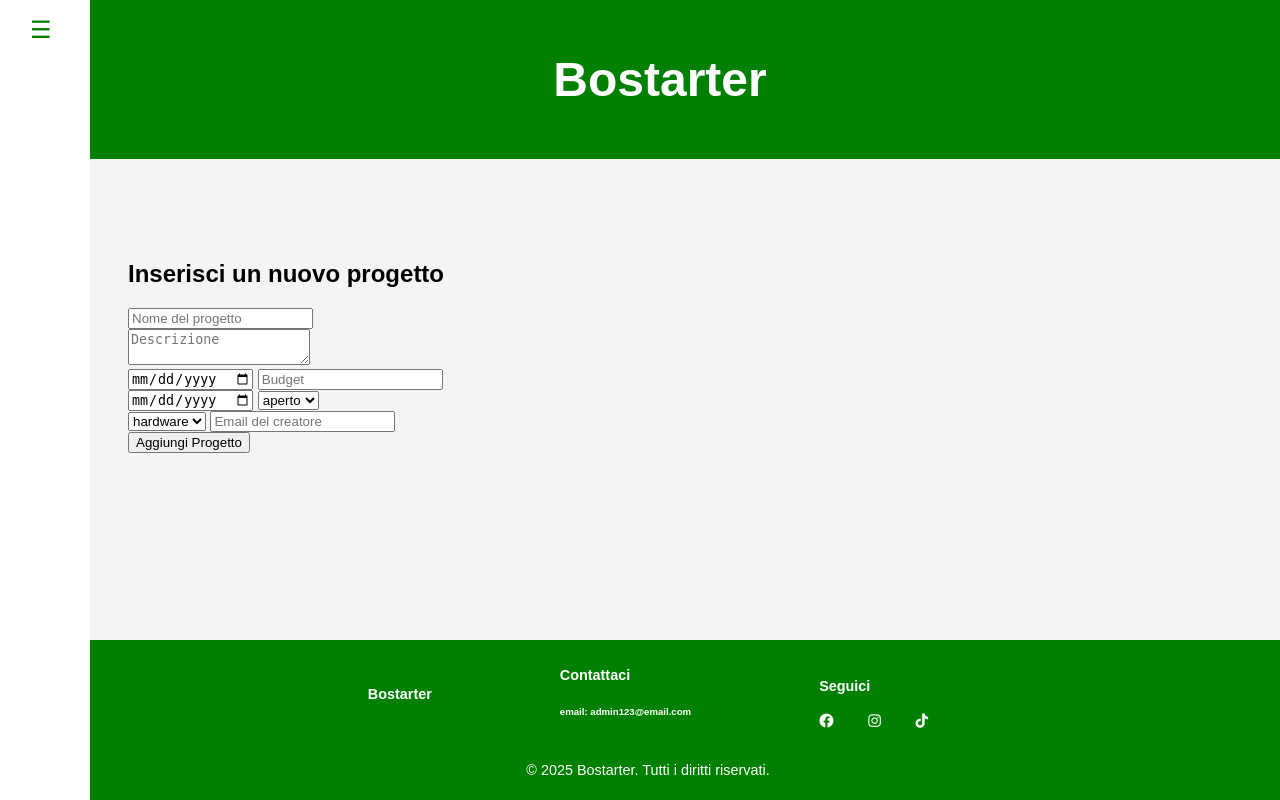
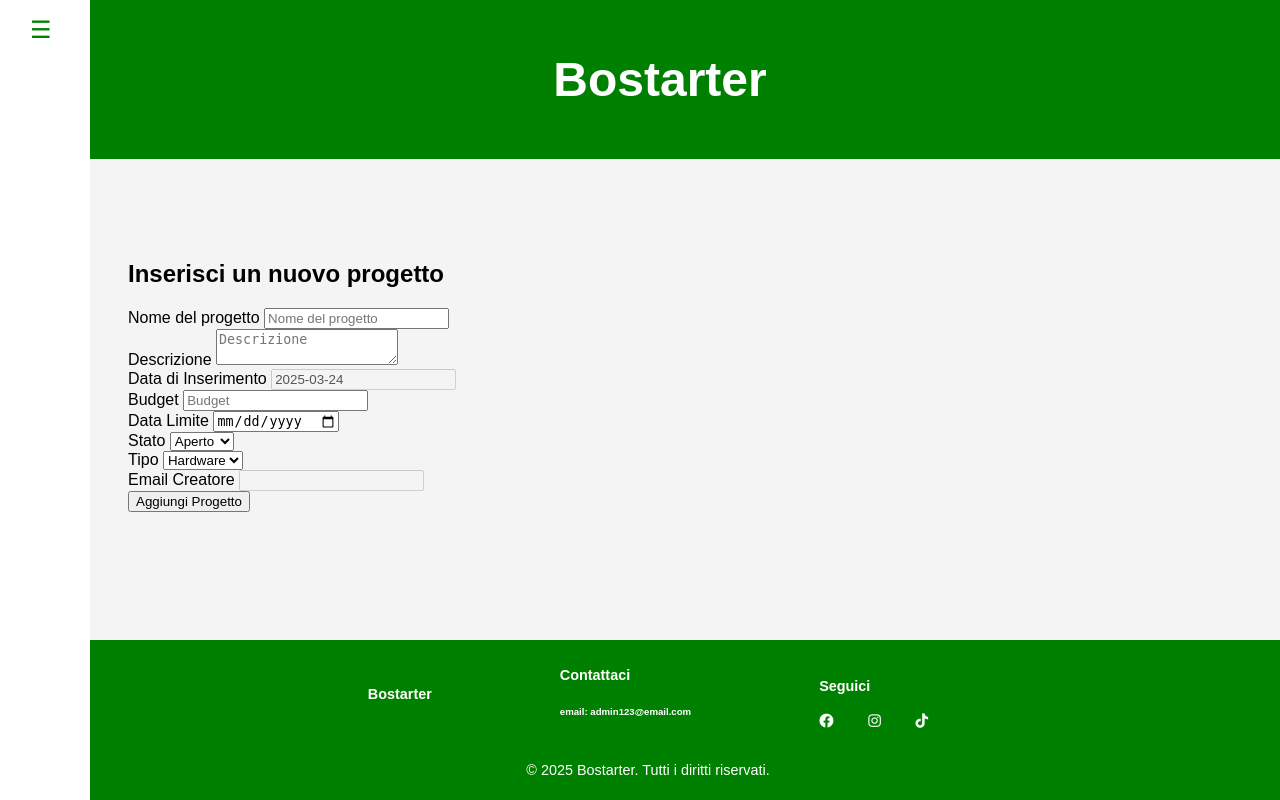
Before and after one commit to Matt3002/LabBasi, a PHP site: page /php/inserisci_Progetto.php in a window 1280 px wide. Run offline with PHP 8.4, Linux system fonts and the light colour scheme.

Commit message:
modifica inserisci progetto

```diff
--- a/php/inserisci_Progetto.php
+++ b/php/inserisci_Progetto.php
@@ -1,3 +1,46 @@
+<?php
+session_start();
+require 'config.php';
+
+$emailSession = $_SESSION['user_email'] ?? null;
+$dataInserimento = date('Y-m-d'); // Data odierna
+$esito = '';
+
+if ($_SERVER["REQUEST_METHOD"] == "POST" && $emailSession) {
+    $conn = new mysqli($host, $username, $password, $dbname);
+    if ($conn->connect_error) {
+        die("Connessione fallita: " . $conn->connect_error);
+    }
+
+    // Verifica se il nome del progetto esiste già
+    $stmt = $conn->prepare("SELECT 1 FROM Progetto WHERE nome = ?");
+    $stmt->bind_param("s", $_POST["nome"]);
+    $stmt->execute();
+    $stmt->store_result();
+
+    if ($stmt->num_rows > 0) {
+        $esito = "<p class='error'>Errore: Il nome del progetto è già in uso. Scegli un altro nome.</p>";
+    } else {
+        // Normalizza input
+        $_POST["stato"] = strtolower(trim($_POST["stato"]));
+        $_POST["tipo"] = strtolower(trim($_POST["tipo"]));
+
+        // Richiama la stored procedure
+        $stmt = $conn->prepare("CALL InserisciProgetto(?, ?, ?, ?, ?, ?, ?, ?)");
+        $stmt->bind_param("sssdssss", $_POST["nome"], $_POST["descrizione"], $dataInserimento, $_POST["budget"], $_POST["data_limite"], $_POST["stato"], $_POST["tipo"], $emailSession);
+
+        if ($stmt->execute()) {
+            $esito = "<p class='success'>Progetto inserito con successo!</p>";
+        } else {
+            $esito = "<p class='error'>Errore: " . $stmt->error . "</p>";
+        }
+    }
+
+    $stmt->close();
+    $conn->close();
+}
+?>
+
 <!DOCTYPE html>
 <html lang="it">
 <head>
@@ -7,6 +50,10 @@
     <link rel="stylesheet" href="../css/dashboard.css">
     <link rel="stylesheet" href="../css/options.css">
     <link href="https://cdnjs.cloudflare.com/ajax/libs/font-awesome/5.15.4/css/all.min.css" rel="stylesheet">
+    <style>
+        .success { color: green; }
+        .error { color: red; }
+    </style>
     <script>
         function toggleMenu() {
             let sidebar = document.getElementById("sidebar");
@@ -38,78 +85,63 @@
     </div>
 
     <div class="content">
-    <section>
+        <section>
             <h2>Inserisci un nuovo progetto</h2>
+            <?php echo $esito; ?>
             <form method="post">
+                <label for="nome">Nome del progetto</label>
                 <input type="text" name="nome" placeholder="Nome del progetto" required><br>
+
+                <label for="descrizione">Descrizione</label>
                 <textarea name="descrizione" placeholder="Descrizione" required></textarea><br>
-                <input type="date" name="data_inserimento" required>
+
+                <label>Data di Inserimento</label>
+                <input type="text" value="<?php echo $dataInserimento; ?>" disabled><br>
+
+                <label for="budget">Budget</label>
                 <input type="number" step="0.01" name="budget" placeholder="Budget" required><br>
-                <input type="date" name="data_limite" required>
+
+                <label for="data_limite">Data Limite</label>
+                <input type="date" name="data_limite" required><br>
+
+                <label for="stato">Stato</label>
                 <select name="stato">
-                    <option value="aperto">aperto</option>
-                    <option value="chiuso">chiuso</option>
+                    <option value="aperto">Aperto</option>
+                    <option value="chiuso">Chiuso</option>
                 </select><br>
+
+                <label for="tipo">Tipo</label>
                 <select name="tipo">
-                    <option value="hardware">hardware</option>
-                    <option value="software">software</option>
-                </select>
-                <input type="email" name="email_creatore" placeholder="Email del creatore" required><br>
+                    <option value="hardware">Hardware</option>
+                    <option value="software">Software</option>
+                </select><br>
+
+                <label>Email Creatore</label>
+                <input type="text" value="<?php echo $emailSession; ?>" disabled><br>
+
                 <button type="submit">Aggiungi Progetto</button>
             </form>
-            <?php
-                if ($_SERVER["REQUEST_METHOD"] == "POST") {
-                    require 'config.php';
-
-                    error_reporting(E_ALL);
-                    ini_set('display_errors', 1);
-
-                    $conn = new mysqli($host, $username, $password, $dbname);
-                    if ($conn->connect_error) {
-                        die("Connessione fallita: " . $conn->connect_error);
-                    }
-
-                    $_POST["stato"] = strtolower(trim($_POST["stato"]));
-                    $_POST["tipo"] = strtolower(trim($_POST["tipo"]));
-
-                    $stmt = $conn->prepare("CALL InserisciProgetto(?, ?, ?, ?, ?, ?, ?, ?)");
-                    $stmt->bind_param("sssdssss", $_POST["nome"], $_POST["descrizione"], $_POST["data_inserimento"], $_POST["budget"], $_POST["data_limite"], $_POST["stato"], $_POST["tipo"], $_POST["email_creatore"]);
-                    if ($stmt->execute()) {
-                        echo "<p>Progetto inserito con successo!</p>";
-                    } else {
-                        echo "<p>Errore: " . $stmt->error . "</p>";
-                    }
-                    $stmt->close();
-                    $conn->close();
-                }
-            ?>
         </section>
     </div>
 
     <footer id="footerBase">
-
         <div id="column">
             <h4 id="wpp">Bostarter</h4>
-
             <div id="contatti">
                 <a href="mailto:valeria.sensini2@studio.unibo.it"><h4>Contattaci</h4></a>
                 <h6>email: admin123@email.com </h6>
             </div>
-
             <div id="icon">
                 <h4>Seguici</h4>
                 <a href="#" style="margin-right: 2.4vw;"><i class="fab fa-facebook"></i></a>
-                <span></span>
                 <a href="#" style="margin-right: 2.4vw;"><i class="fab fa-instagram"></i></a>
-                <span></span>
                 <a href="#"><i class="fab fa-tiktok"></i></a>
             </div>
         </div>
-
         <div id="diritti">
             <p>© 2025 Bostarter. Tutti i diritti riservati.</p>
         </div>
+    </footer>
 
-    </footer>
 </body>
 </html>
```
